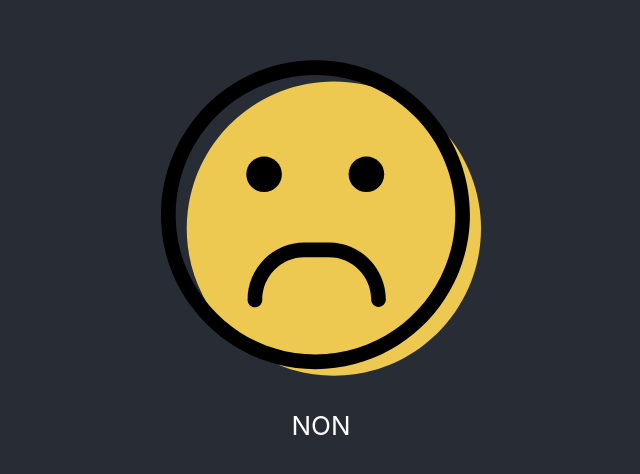
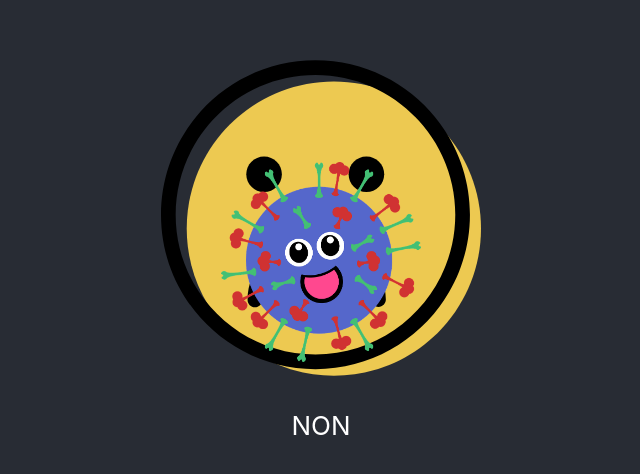
Before and after one commit to Gguigre/yatilpot_js, a React (Create React App) app: page / in a window 1280 px wide. Shown: the part 138-612 px from the top of the page, without its empty margins (319-959 px from the left). Built offline with nearby package versions, Linux system fonts and the light colour scheme.

Commit message:
add covid-19 image

```diff
--- a/src/App.js
+++ b/src/App.js
@@ -1,10 +1,8 @@
 import React, { Component } from "react";
 import "./App.css";
-import {
-  getAnswer,
-  ANSWER_YOU_ARE_LATE
-} from "./lib/getAnswer";
+import { getAnswer, ANSWER_YOU_ARE_LATE } from "./lib/getAnswer";
 import { AnswerPicto, AnswerText } from "./components";
+import virus from "./assets/virus.png";
 
 class App extends Component {
   componentDidMount() {
@@ -21,6 +19,7 @@ class App extends Component {
         <header className="App-header">
           <AnswerPicto />
           <AnswerText />
+          <img src={virus} style={{ position: "absolute", width: 200 }} />
         </header>
       </div>
     );
```
Also changed, not shown: src/assets/virus.png (added).
